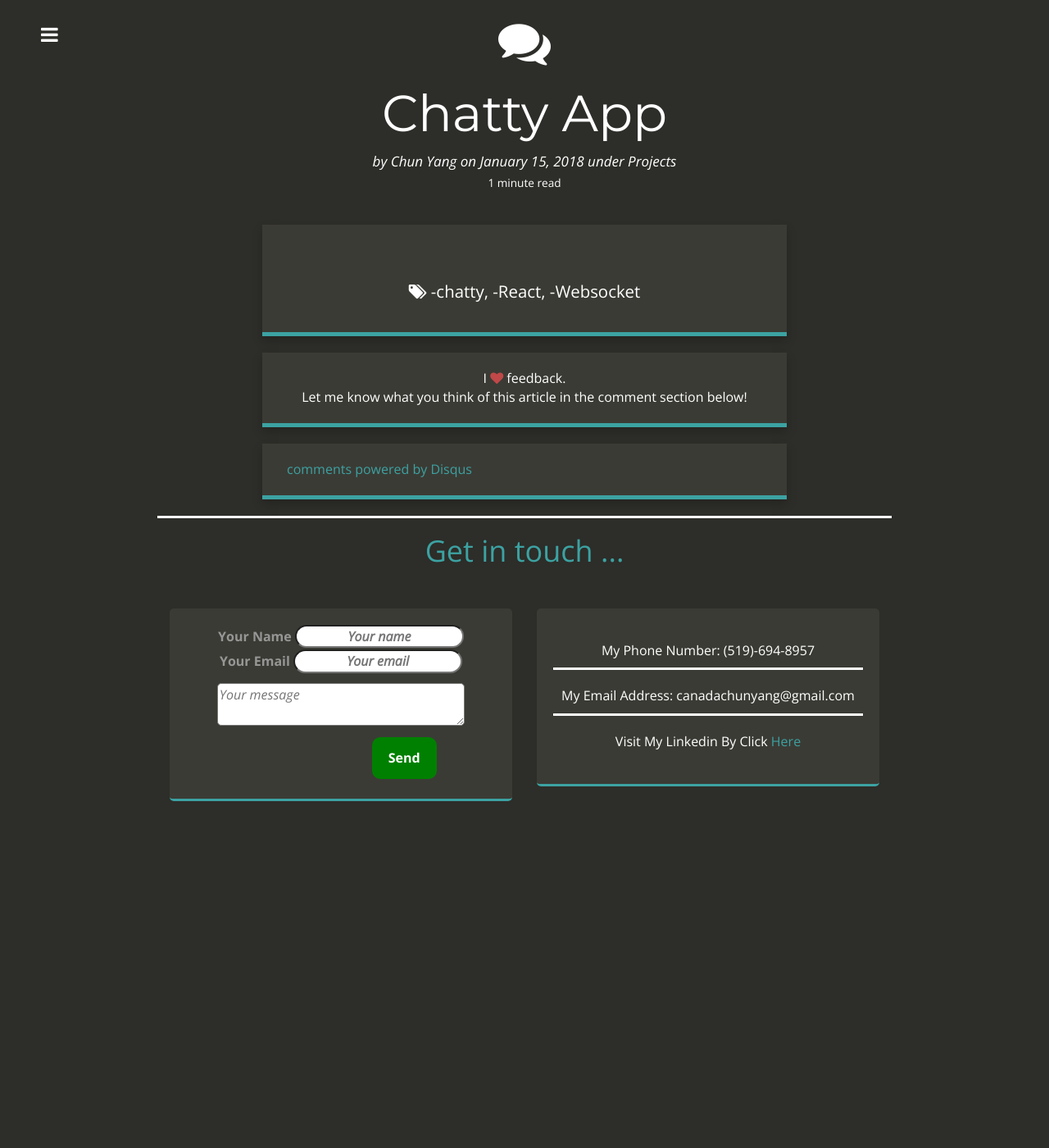
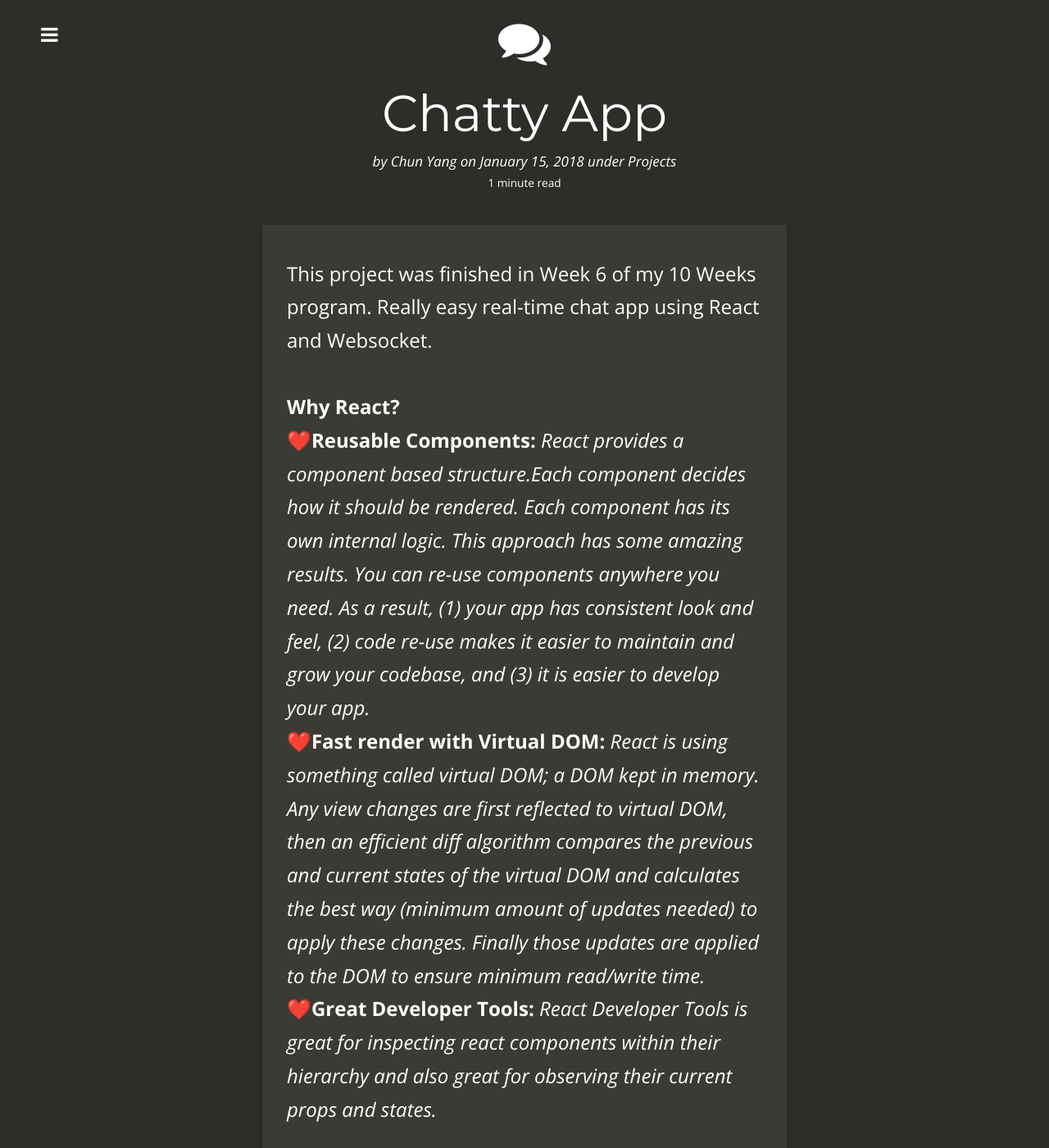
Before and after one commit to cyang258/JeykII-Personal-Website, a Jekyll site: the page built from _posts/2018-01-15-chatty-app.md, in a window 1280 px wide and 1400 px high. Shown: the whole window at 82% size. Built offline with Jekyll 4.4.1, drawn with Linux system fonts in a browser that asks for light colours; nearby versions of some CDN libraries; comment, search, counter and statistics services are not loaded; some of the changed text lies outside the part shown.

Commit message:
new blog to update

```diff
--- a/_config.yml
+++ b/_config.yml
@@ -11,7 +11,7 @@ google_analytics:
 disqus_account: profile-4
 github_repository: https://github.com/jacobtomlinson/carte-noire
 addthis_id: ra-513c6fa83da6ec67
-post_limit: 50
+post_limit: 5
 
 # Social usernames/URLs
 twitter_username:
--- a/_posts/2018-01-15-chatty-app.md
+++ b/_posts/2018-01-15-chatty-app.md
@@ -11,3 +11,28 @@ tags:
  -React
  -Websocket
 ---
+This project was finished in Week 6 of my 10 Weeks program. Really easy real-time chat app using React and Websocket.
+
+<b>Why React?</b><br />
+❤️<b>Reusable Components:</b> <i>React provides a component based structure.Each component decides how it should be rendered. Each component has its own internal logic. This approach has some amazing results. You can re-use components anywhere you need. As a result, (1) your app has consistent look and feel, (2) code re-use makes it easier to maintain and grow your codebase, and (3) it is easier to develop your app.</i><br />
+❤️<b>Fast render with Virtual DOM:</b> <i>React is using something called virtual DOM; a DOM kept in memory. Any view changes are first reflected to virtual DOM, then an efficient diff algorithm compares the previous and current states of the virtual DOM and calculates the best way (minimum amount of updates needed) to apply these changes. Finally those updates are applied to the DOM to ensure minimum read/write time.</i><br />
+❤️<b>Great Developer Tools:</b> <i>React Developer Tools is great for inspecting react components within their hierarchy and also great for observing their current props and states.</i>
+
+<b>Thinking in React before you do the project!</b> 😀<br/>
+✅ <i>Plan: How do you break up a User Inteface into components?</i><br />
+✅ <i>Build simple static components (no logic, just rendering html)</i><br />
+✅ <i>Make a complete list of all UI state required by the app</i><br />
+✅ <i>For each component, what part of the state does the component need to receive?</i><br />
+
+Ok, now we can build our Chat App.
+
+![My card game screenshot]({{ "/favicons/Chatty/chat.png" | https://github.com/cyang258/Chatty_App/blob/master/docs/Join-the-chat-with-certain-name.png?raw=true }})
+
+This is how it looks like when I finished it, really easy chat app.
+
+🛠<b>Improvement</b><br />
+Well, I didn't add any database on it, so there is no way to track the conversations and users. And also I could use socket.io instead of ws in order to take advantage of room and namespace features on socket.io which would allows me to create private chat rooms.
+
+OK, now it's your turn to explore more about this [project][1]!
+
+[1]: https://github.com/cyang258/Chatty_App
--- a/index.html
+++ b/index.html
@@ -29,12 +29,10 @@ make-smaller-titles: true
 
               <ul>
                   {% for post in site.posts limit: site.post_limit %}
-
                       <li>
-                          <a href="{{ post.url | prepend: site.baseurl }}">{{ post.title }}</a>
+                          <small><span class="label label-success">{{ post.categories }}</span></small> <a href="{{ post.url | prepend: site.baseurl }}">{{ post.title }}</a>
                           <small class="hidden-xs">{{ post.date | date: "%B %-d, %Y" }}</small>
                       </li>
-
                   {% endfor %}
                   <li>
                       <small><i><a href="{{ site.baseurl }}/posts/">more...</a></i></small>
```
Also changed, not shown: _posts/2018-01-25-jungle.md (+16 -1 lines), _posts/2018-02-09-musically.md (+8 -1 lines), favicons/jungle/Order_confirmation.png (renamed from favicons/jungle/Order_comfirmation.png).
